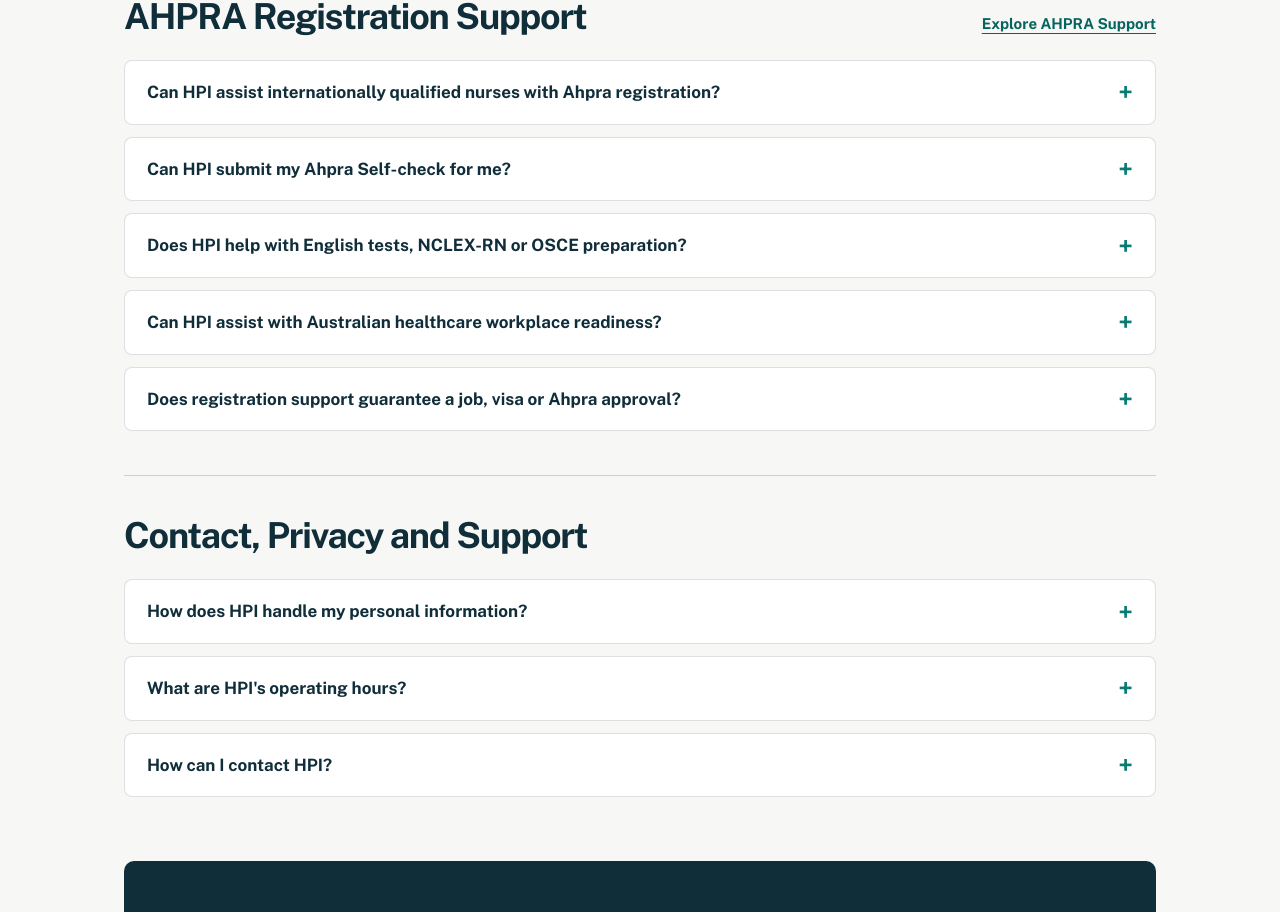
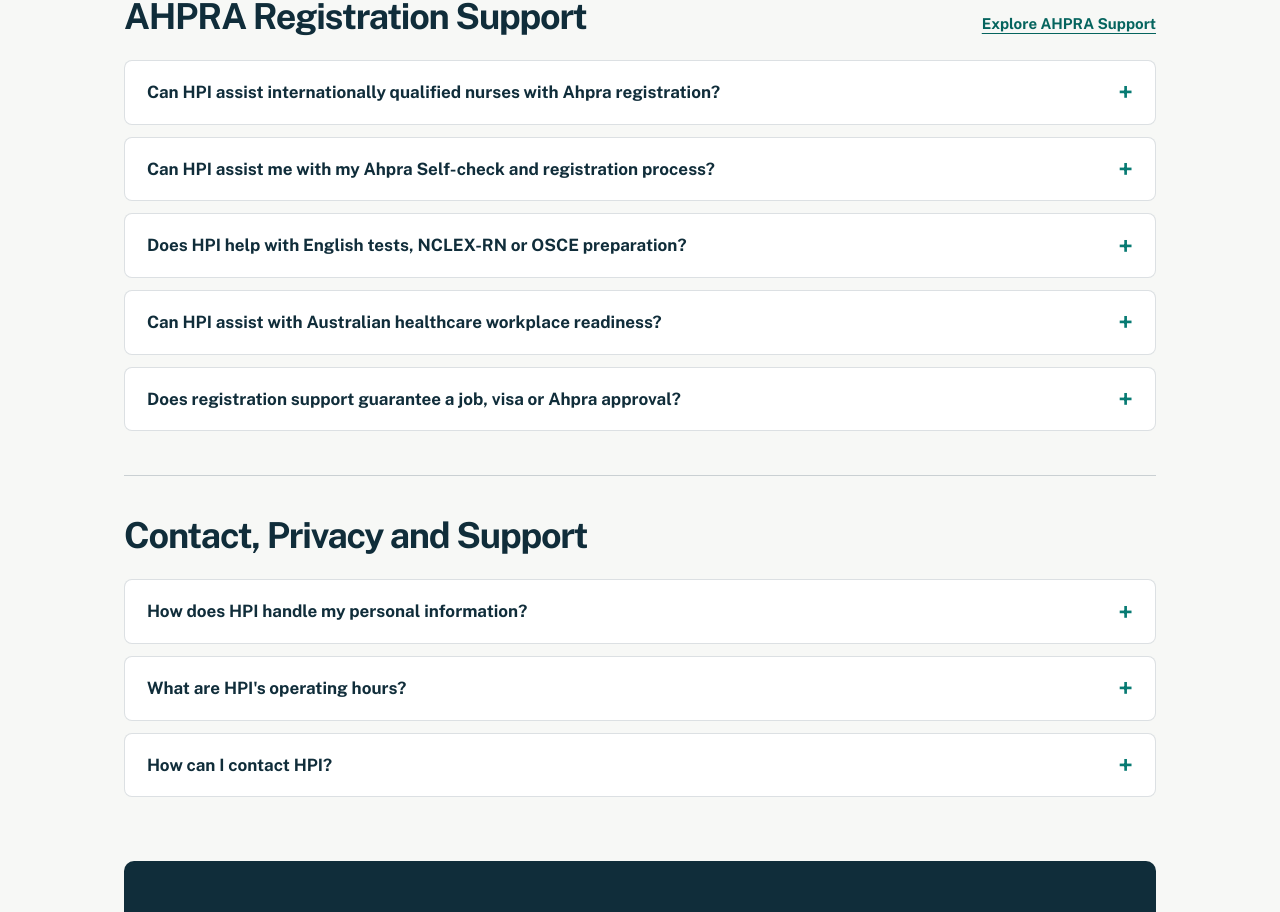
Before and after one commit to wgsaus-dotcom/Healthplus, a Next.js app: page /faq in a window 1280 px wide. Shown: the part 2223-3135 px from the top of the page. Built offline with nearby package versions, Linux system fonts and the light colour scheme.

Commit message:
Clarify fee-for-service Ahpra assistance without misrepresenting Self-check rules

```diff
--- a/app/faq/page.tsx
+++ b/app/faq/page.tsx
@@ -42,7 +42,7 @@ const faqGroups = [
     id: "ahpra",
     items: [
       ["Can HPI assist internationally qualified nurses with Ahpra registration?", "HPI offers administrative coordination and professional readiness support, including pathway orientation, documentation checklists, milestone tracking and links to current official guidance. Ahpra and the Nursing and Midwifery Board of Australia (NMBA) alone determine registration requirements and outcomes."],
-      ["Can HPI submit my Ahpra Self-check for me?", "No. Applicants must complete their own Ahpra Self-check. Any permitted representative activity requires appropriate authorisation; candidates remain responsible for their information and application."],
+      ["Can HPI assist me with my Ahpra Self-check and registration process?", "Yes. HPI offers a fee-for-service registration support service, including guided Self-check preparation, qualification-information review, document coordination, milestone tracking and authorised communication support where permitted. You must personally complete and submit your Ahpra Self-check; Ahpra does not allow a third party or agent to complete it on your behalf. HPI cannot guarantee a registration outcome."],
       ["Does HPI help with English tests, NCLEX-RN or OSCE preparation?", "Where relevant to the candidate's pathway, we can help identify official requirements, organise study planning and connect candidates with suitable external preparation providers. We do not guarantee examination results or imply that all applicants need the same assessments."],
       ["Can HPI assist with Australian healthcare workplace readiness?", "Yes. Support can include workplace communication, professional expectations, interview preparation, regional orientation and professional-development planning. This is not a substitute for clinical training, registration or employer competency assessment."],
       ["Does registration support guarantee a job, visa or Ahpra approval?", "No. Registration support is separate from recruitment and employment decisions. HPI does not guarantee a job, sponsorship, visa, registration or assessment result, and does not provide regulated migration advice."],
```
